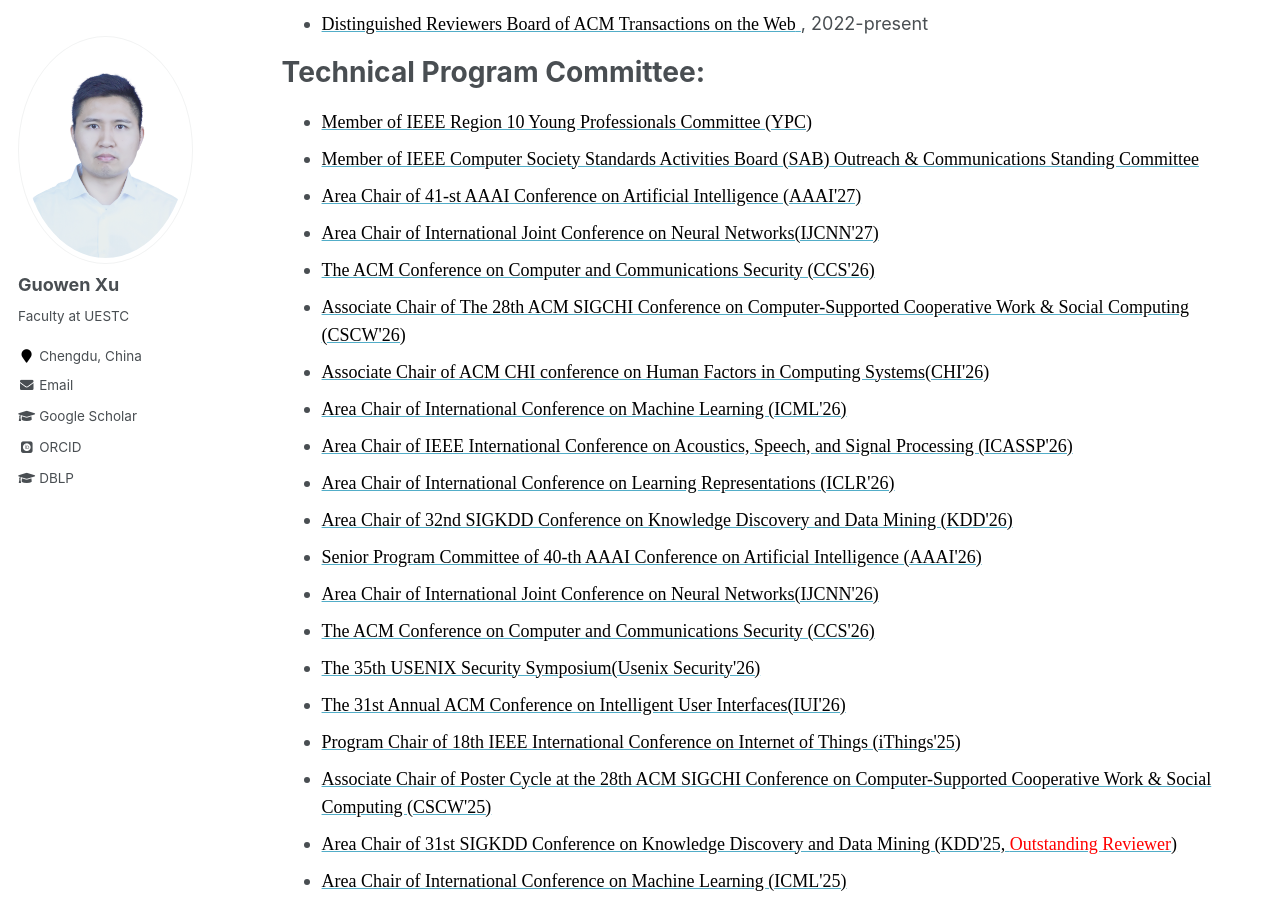
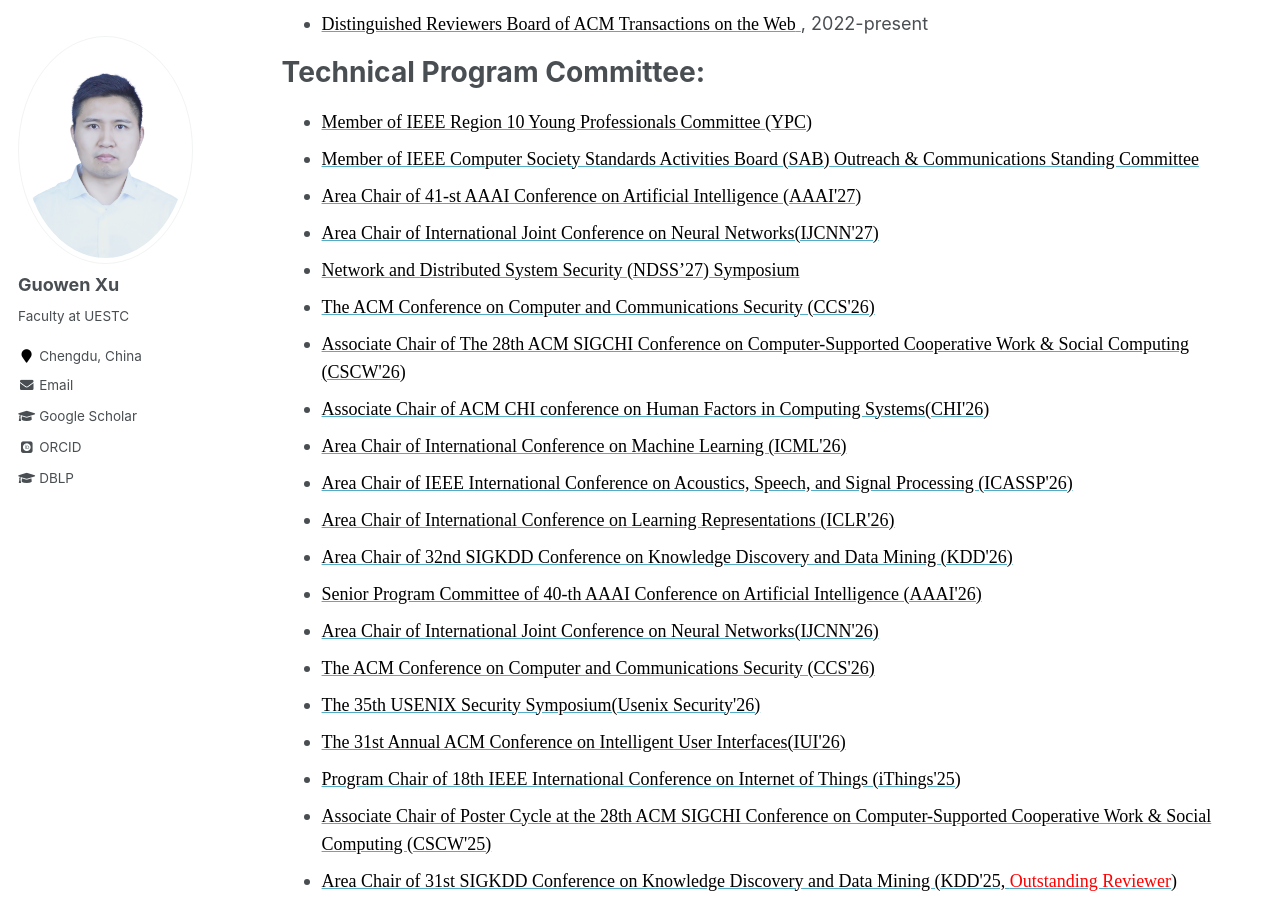
Before and after one commit to Guowen-xu/guowen-xu.github.io, a Jekyll site: the page built from _pages/services.md, in a window 1280 px wide and 900 px high, scrolled down 781 px. Built offline with Jekyll 4.4.1, drawn with Linux system fonts in a browser that asks for light colours; some web fonts are replaced.

Commit message:
Update services.md

```diff
--- a/_pages/services.md
+++ b/_pages/services.md
@@ -36,6 +36,8 @@ Technical Program Committee:
 * [ <font face="Times New Roman" color=black size=4> Member of IEEE Computer Society Standards Activities Board (SAB) Outreach & Communications Standing Committee </font>](https://www.computer.org/volunteering/boards-and-committees/standards-activities/home#sponsored)
 * [<font face="Times New Roman" color=black size=4>Area Chair of 41-st AAAI Conference on Artificial Intelligence (AAAI'27)</font>](https://aaai.org/conference/aaai/aaai-27/)
 *  [<font face="Times New Roman" color=black size=4>Area Chair of International Joint Conference on Neural Networks(IJCNN'27)</font>](https://attend.ieee.org/wcci-2027/)
+*  [<font face="Times New Roman" color=black size=4>Network and Distributed
+System Security (NDSS’27) Symposium</font>](https://www.ndss-symposium.org)
 * [<font face="Times New Roman" color=black size=4>The ACM Conference on Computer and Communications Security (CCS'26)</font>](https://www.sigsac.org/ccs/CCS2026/)
 *   [<font face="Times New Roman" color=black size=4> Associate Chair of The 28th ACM SIGCHI Conference on Computer-Supported Cooperative Work & Social Computing (CSCW'26)</font>](https://cscw.acm.org/2026/)
 *    [<font face="Times New Roman" color=black size=4>Associate Chair of ACM CHI conference on Human Factors in Computing Systems(CHI'26)</font>](https://chi2026.acm.org/)
```
